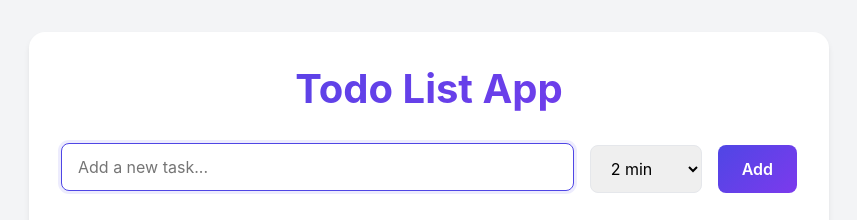
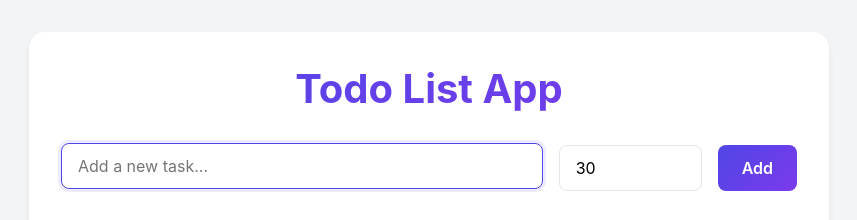
Before and after one commit to suzukiaki-09/todolistMinimalist, a plain HTML site: page index.html in a window 1280 px wide. Both pictures are taken after typing "Sample" into the empty fields and a click on the button "Add". Shown: the top 220 px of the page, without its empty margins (211-1068 px from the left). Drawn offline with Linux system fonts and the light colour scheme.

Commit message:
Add files via upload

```diff
--- a/index.html
+++ b/index.html
@@ -14,14 +14,7 @@
 
         <div class="input-container">
             <input type="text" id="taskInput" placeholder="Add a new task...">
-            <select id="taskTime">
-                <option value="2">2 min</option>
-                <option value="30">30 min</option>
-                <option value="60">1 hour</option>
-                <option value="120">2 hours</option>
-                <option value="240">4 hours</option>
-                <option value="1440">1 day</option>
-            </select>
+            <input type="number" id="taskTime" min="1" max="10080" value="30" placeholder="Time (min)">
             <button id="addTask">Add</button>
         </div>
 
--- a/srcipt.js
+++ b/srcipt.js
@@ -88,7 +88,7 @@ document.addEventListener('DOMContentLoaded', function() {
     function addTask() {
         const title = taskInput.value.trim();
         const duration = parseInt(taskTime.value);
-        if (title) {
+        if (title && !isNaN(duration) && duration > 0) {
             const now = new Date();
             const dueDate = new Date(now.getTime() + duration * 60000);
             const task = {
@@ -104,6 +104,7 @@ document.addEventListener('DOMContentLoaded', function() {
             showGif('taskAdded');
             taskInput.value = '';
             taskInput.focus();
+            taskTime.value = 30; // reset to default value
         }
     }
 
```
